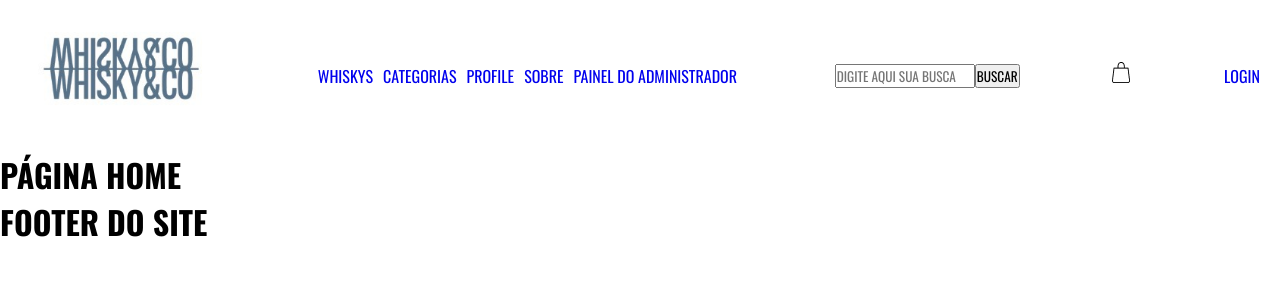
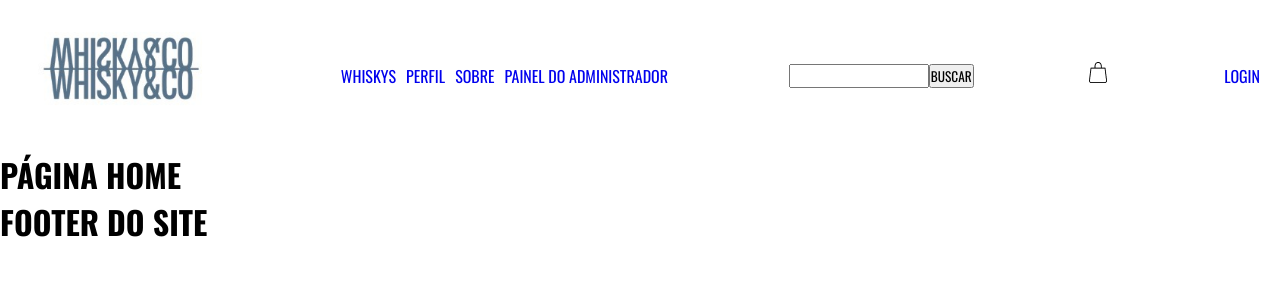
Before and after one commit to Silvio-Arem/whiskyAndCo, a React (Create React App) app: page / in a window 1280 px wide. Shown: the top 300 px of the page. Built offline with nearby package versions, Linux system fonts and the light colour scheme.

Commit message:
style:  styling the header

```diff
--- a/src/components/Header/styles.ts
+++ b/src/components/Header/styles.ts
@@ -7,4 +7,4 @@ export const HeaderDefault = styled.header`
     justify-content: space-between;
     padding: 20px;
     background-color: ${tertiaryColor}
-`
+`;
--- a/src/components/Nav/index.tsx
+++ b/src/components/Nav/index.tsx
@@ -6,8 +6,7 @@ export default function Nav() {
       <nav>
         <LinkList>
           <LinkItem><Link to="/products">Whiskys</Link></LinkItem>
-          <LinkItem><Link to="#">Categorias</Link></LinkItem>
-          <LinkItem><Link to="/profile">Profile</Link></LinkItem>
+          <LinkItem><Link to="/profile">Perfil</Link></LinkItem>
           <LinkItem><Link to="#">Sobre</Link></LinkItem>
           <LinkItem><Link to="/admin">Painel do Administrador</Link></LinkItem>
         </LinkList>
--- a/src/components/SearchBar/index.tsx
+++ b/src/components/SearchBar/index.tsx
@@ -2,7 +2,7 @@ export default function SearchBar() {
     return (
       <div className="busca">
         <form action="/busca" method="get">
-          <input type="text" name="termo_busca" placeholder="Digite aqui sua busca" />
+          <input type="text" name="termo_busca" placeholder="" />
           <button type="submit">Buscar</button>
         </form>
       </div>
```
Also changed, not shown: src/components/UI/index.ts (added, +8 -0 lines).
